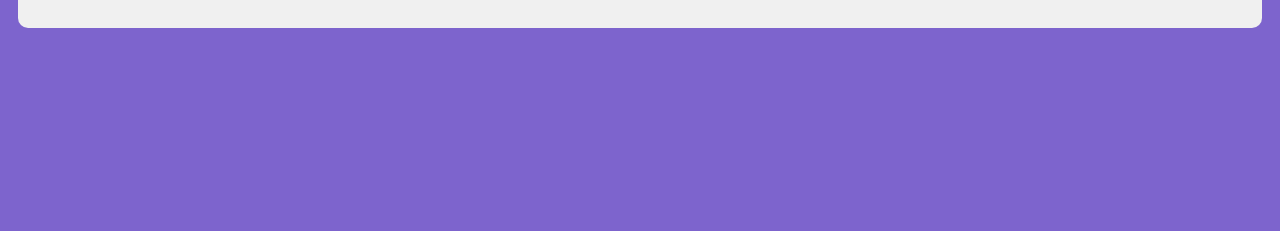
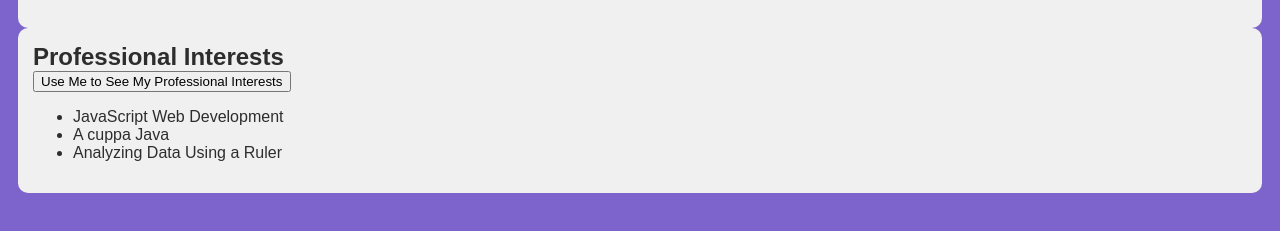
Before and after one commit to Samsung329/Samsung329.github.io, a plain HTML site: page index.html in a window 1280 px wide. Shown: the part 307-538 px from the top of the page. Drawn offline with nearby package versions, Linux system fonts and the light colour scheme.

Commit message:
Updating code

```diff
--- a/index.html
+++ b/index.html
@@ -67,6 +67,14 @@
                 font-size: 1.25em;
             }
         </style>
+        <script src="https://ajax.googleapis.com/ajax/libs/jquery/3.1.1/jquery.min.js"></script>
+      <script>
+          $(document).ready(function(){
+              $("button").click(function(){
+                  $("ul.professional-interests").toggle();
+              });
+          });
+      </script>
     </head>
 
     <body>
@@ -97,6 +105,20 @@
                     </section>
                 </div>
             </main>
+
+            <main>
+                <div class="content">
+                    <header>Professional Interests</header>
+                    <section class="interests">
+                        <button>Use Me to See My Professional Interests</button>
+                        <ul class="professional-interests">
+                            <li>JavaScript Web Development</li>
+                            <li>A cuppa Java</li>
+                            <li>Analyzing Data Using a Ruler</li>
+                        </ul>
+                    </section>
+                </div>
+            </main>
         </div>
     </body>
 
```
